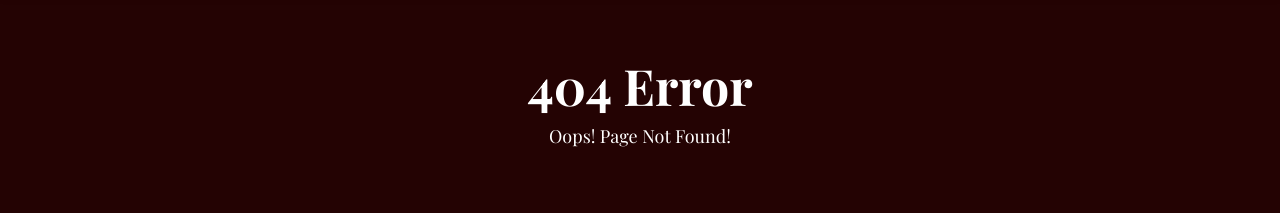
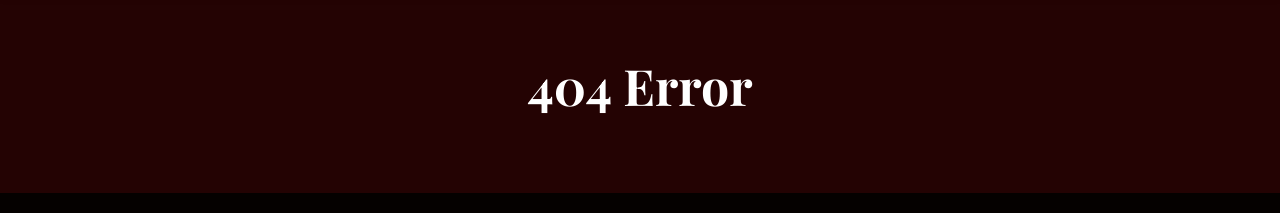
Before and after one commit to Md-Minhazul-Alam/Second-Project, a plain HTML site: page 404.html in a window 1280 px wide. Shown: the part 112-325 px from the top of the page. Drawn offline with nearby package versions, Linux system fonts and the light colour scheme; a web font is replaced by a local one.

Commit message:
Update 404.html

```diff
--- a/404.html
+++ b/404.html
@@ -91,10 +91,6 @@
       <div class="heading">
         <div class="container">
           <h1>404 Error </h1>
-          <p>
-            Oops! Page Not Found!
-          </p>
-
         </div>
       </div>
     </section>
```
